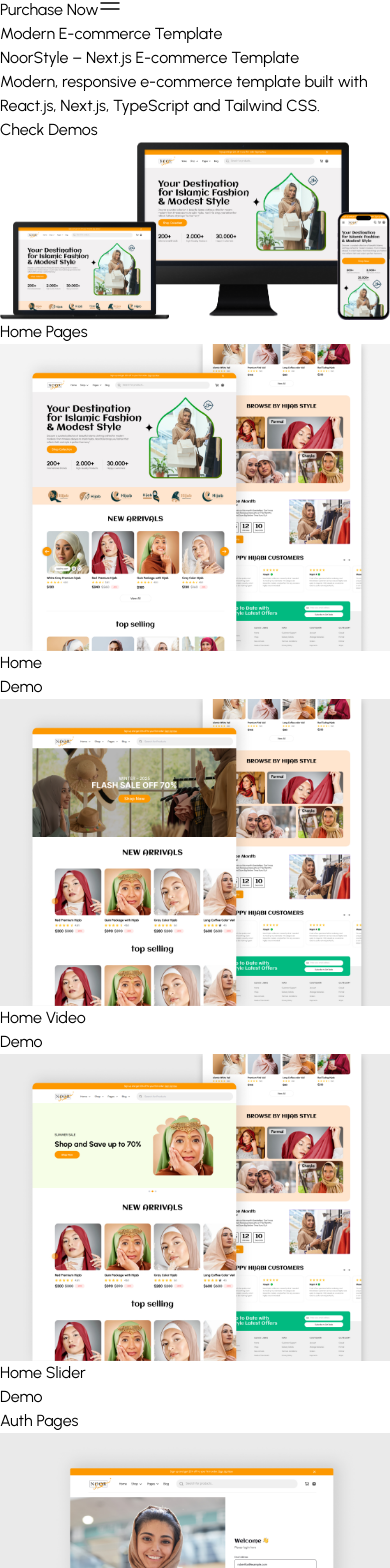
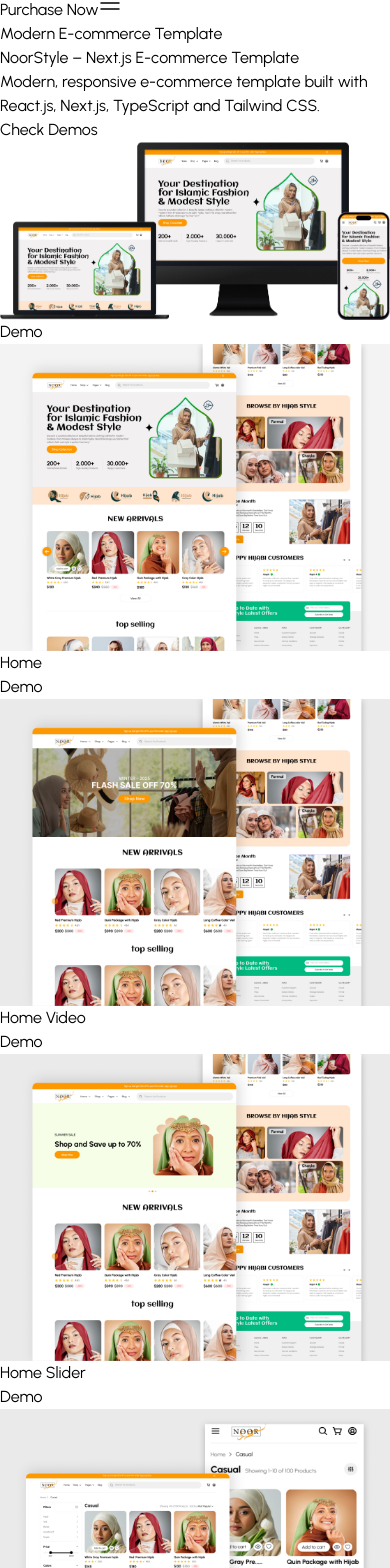
Before and after one commit to robiuzzaman4/noorstyle-demos, a React (Vite) app: page / in a window 390 px wide. Shown: the part 423-1991 px from the top of the page. Built offline with nearby package versions, Linux system fonts and the light colour scheme.

Commit message:
feat: update demo section

```diff
--- a/src/components/Demos.jsx
+++ b/src/components/Demos.jsx
@@ -1,36 +1,16 @@
-import { DEMO } from "../constants";
+import { DEMO_PAGES } from "../constants";
 import Container from "./Container";
 import DemoCard from "./DemoCard";
 
 const Demos = () => {
   return (
     <Container className="py-20 grid gap-12">
-      <div className="grid gap-12 scroll-mt-20" id="home_pages">
+      <div className="grid gap-12 scroll-mt-20" id="demo">
         <h1 className="text-3xl text-center font-semibold underline underline-offset-8 decoration-wavy decoration-orange-500">
-          Home Pages
+          Demo
         </h1>
         <div className="grid sm:grid-cols-2 lg:grid-cols-3 gap-6">
-          {DEMO.home_pages.map((item, index) => (
-            <DemoCard key={index} item={item} />
-          ))}
-        </div>
-      </div>
-      <div className="grid gap-12 scroll-mt-20" id="auth_pages">
-        <h1 className="text-3xl text-center font-semibold underline underline-offset-8 decoration-wavy decoration-orange-500">
-          Auth Pages
-        </h1>
-        <div className="grid sm:grid-cols-2 lg:grid-cols-3 gap-6">
-          {DEMO.auth_pages.map((item, index) => (
-            <DemoCard key={index} item={item} />
-          ))}
-        </div>
-      </div>
-      <div className="grid gap-12 scroll-mt-20" id="other_pages">
-        <h1 className="text-3xl text-center font-semibold underline underline-offset-8 decoration-wavy decoration-orange-500">
-          Other Pages
-        </h1>
-        <div className="grid sm:grid-cols-2 lg:grid-cols-3 gap-6">
-          {DEMO.other_pages.map((item, index) => (
+          {DEMO_PAGES.map((item, index) => (
             <DemoCard key={index} item={item} />
           ))}
         </div>
--- a/src/constants/index.js
+++ b/src/constants/index.js
@@ -1,5 +1,4 @@
-export const DEMO = {
-  home_pages: [
+export const DEMO_PAGES = [
   {
     title: "Home",
     path: "https://noorstyle.vercel.app",
@@ -15,25 +14,6 @@
     path: "https://noorstyle.vercel.app/home-2",
     imgSrc: "/images/home-3.png",
   },
-  ],
-  auth_pages: [
-    {
-      title: "Login",
-      path: "https://noorstyle.vercel.app/login",
-      imgSrc: "/images/login.png",
-    },
-    {
-      title: "Register",
-      path: "https://noorstyle.vercel.app/register",
-      imgSrc: "/images/register.png",
-    },
-    {
-      title: "Reset Password",
-      path: "https://noorstyle.vercel.app/reset-password",
-      imgSrc: "/images/reset-password.png",
-    },
-  ],
-  other_pages: [
   {
     title: "Shop",
     path: "https://noorstyle.vercel.app/shop",
@@ -79,5 +59,19 @@
     path: "https://noorstyle.vercel.app/contact",
     imgSrc: "/images/contact.png",
   },
-  ],
-};
+  {
+    title: "Login",
+    path: "https://noorstyle.vercel.app/login",
+    imgSrc: "/images/login.png",
+  },
+  {
+    title: "Register",
+    path: "https://noorstyle.vercel.app/register",
+    imgSrc: "/images/register.png",
+  },
+  {
+    title: "Reset Password",
+    path: "https://noorstyle.vercel.app/reset-password",
+    imgSrc: "/images/reset-password.png",
+  },
+];
```
Lines whose indentation alone changed are shown as unchanged.
